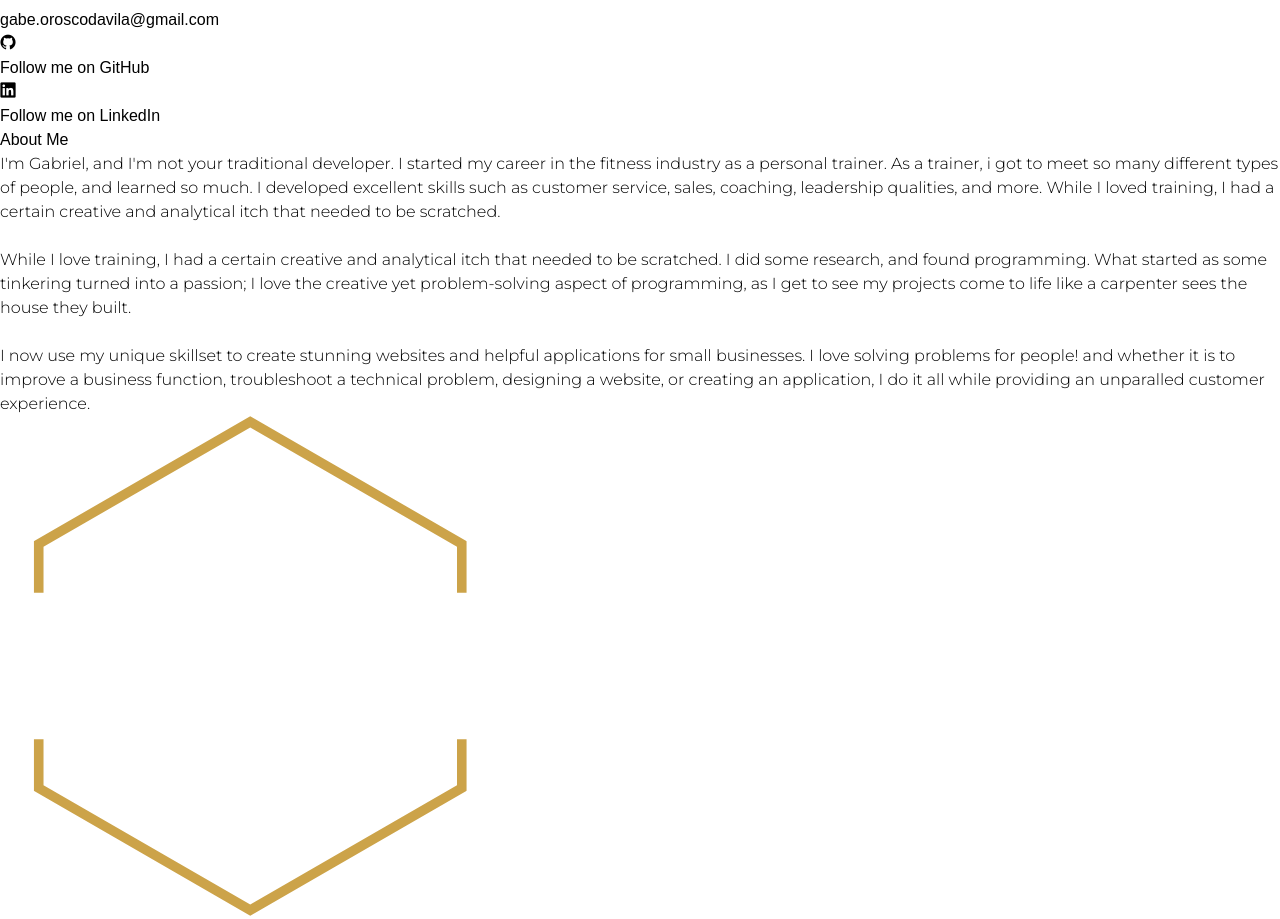
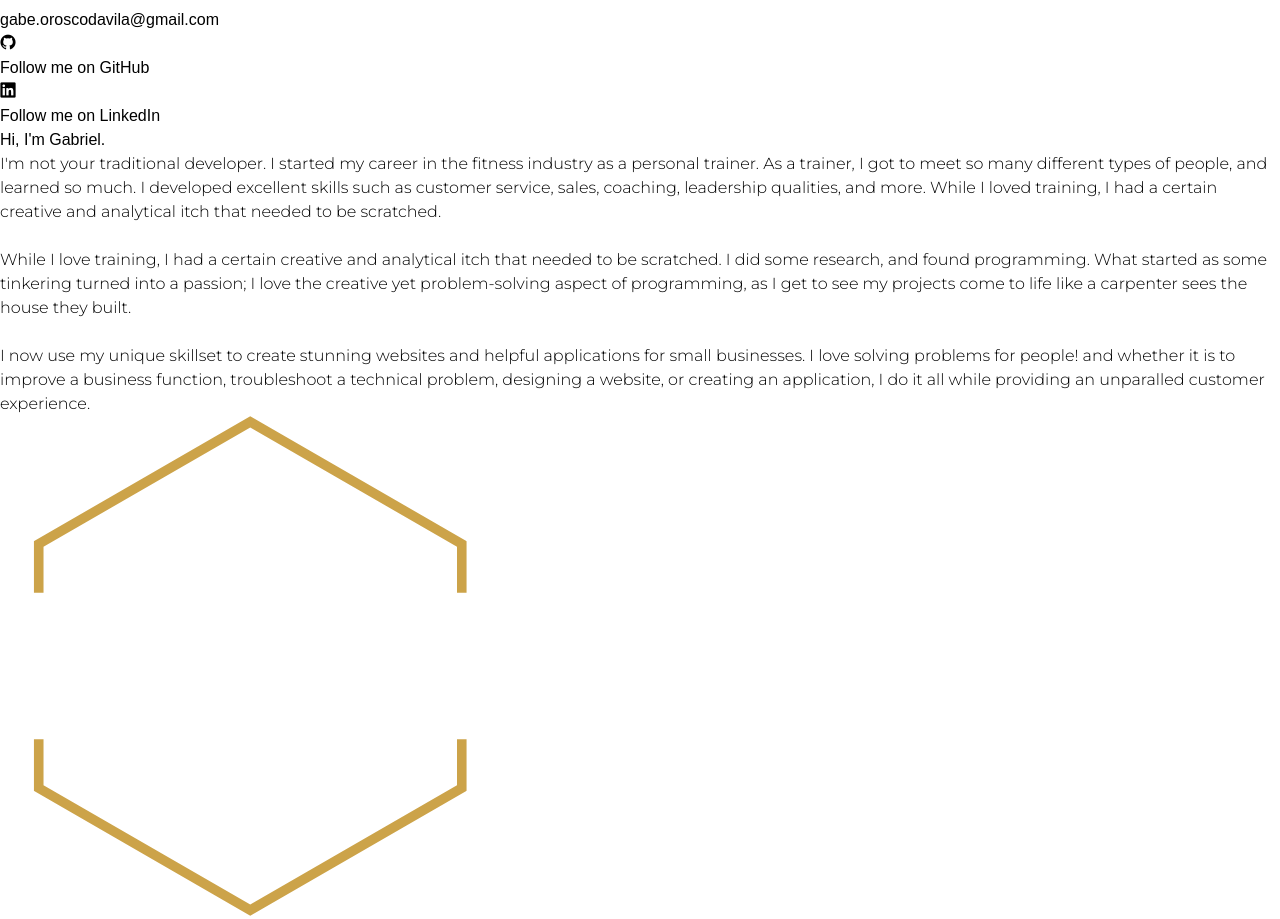
Before and after one commit to GabrielJDavila/TheWebArtificerPortfolio, a Next.js app: page /about in a window 1280 px wide. Shown: the part 4380-5299 px from the top of the page. Built offline with nearby package versions, Linux system fonts and the light colour scheme; a web font is replaced by a local one.

Commit message:
Update aboutui.tsx
Updated content

```diff
--- a/src/app/ui/aboutpageui/aboutui.tsx
+++ b/src/app/ui/aboutpageui/aboutui.tsx
@@ -33,8 +33,8 @@ export default function AboutPageUi() {
             </div>
 
             <div className="text-left lg:w-full">
-                <h1 className="my-4 text-2xl">About Me</h1>
-                <p className={`${mont.className} dark:text-white text-left`}>I'm Gabriel, and I'm not your traditional developer. I started my career in the fitness industry as a personal trainer. As a trainer, i got to meet so many different types of people, and learned so much. I developed excellent skills
+                <h1 className="my-4 text-2xl">Hi, I'm Gabriel.</h1>
+                <p className={`${mont.className} dark:text-white text-left`}>I'm not your traditional developer. I started my career in the fitness industry as a personal trainer. As a trainer, I got to meet so many different types of people, and learned so much. I developed excellent skills
                     such as customer service, sales, coaching, leadership qualities, and more. While I loved training, I had a certain creative and analytical itch that needed to be scratched.
                 </p>
                 <br></br>
@@ -99,8 +99,8 @@ export default function AboutPageUi() {
             </div>
 
             <div className="text-left lg:w-full lg:order-first">
-                <h1 className="my-4 text-2xl">About Me</h1>
-                <p className={`${mont.className} dark:text-white text-left`}>I'm Gabriel, and I'm not your traditional developer. I started my career in the fitness industry as a personal trainer. As a trainer, i got to meet so many different types of people, and learned so much. I developed excellent skills
+                <h1 className="my-4 text-2xl">Hi, I'm Gabriel.</h1>
+                <p className={`${mont.className} dark:text-white text-left`}>I'm not your traditional developer. I started my career in the fitness industry as a personal trainer. As a trainer, I got to meet so many different types of people, and learned so much. I developed excellent skills
                     such as customer service, sales, coaching, leadership qualities, and more. While I loved training, I had a certain creative and analytical itch that needed to be scratched.
                 </p>
                 <br></br>
```
